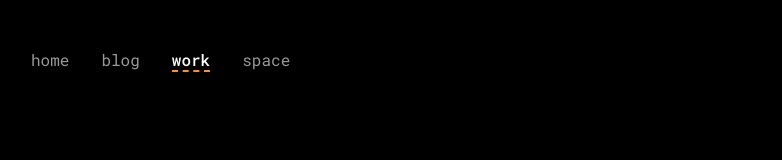
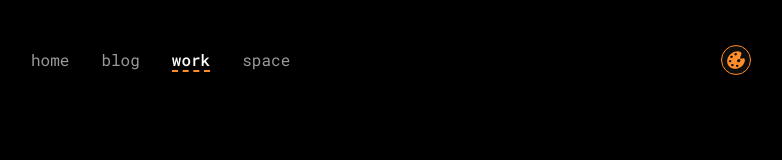
Before and after one commit to kisankumavat85/v2, a Next.js app: page /work in a window 1280 px wide. Shown: the top 160 px of the page, without its empty margins (249-1031 px from the left). Built offline with nearby package versions, Linux system fonts and the light colour scheme.

Commit message:
feature: Theme toggler added

```diff
--- a/src/app/globals.css
+++ b/src/app/globals.css
@@ -3,7 +3,7 @@
 @tailwind utilities;
 
 @layer base {
-  :root {
+  html[data-theme="default"] {
     --color-primary: hsl(28, 100%, 58%);
     --color-primary-2: hsl(28, 100%, 30%);
     --color-secondary: hsl(0, 0%, 0%);
@@ -12,7 +12,7 @@
     --color-line: hsl(0, 0%, 20%);
   }
 
-  .lavender {
+  html[data-theme="lavender"] {
     --color-primary: hsl(301, 100%, 82%);
     --color-secondary: rgb(25, 24, 37);
     --color-bg: hsl(245, 21%, 17%);
@@ -20,15 +20,15 @@
     --color-line: hsl(245, 21%, 30%);
   }
 
-  .charleston-green {
-    --color-primary: hsl(43, 100%, 94%);
+  html[data-theme="charleston-green"] {
+    --color-primary: hsl(43, 84%, 50%);
     --color-secondary: #28292a;
     --color-bg: hsl(210, 3%, 22%);
     --color-bg-hover: hsl(210, 3%, 28%);
     --color-line: hsl(210, 3%, 33%);
   }
 
-  .raisin-black {
+  html[data-theme="raisin-black"] {
     --color-primary: hsl(15, 64%, 77%);
     --color-secondary: #212121;
     --color-bg: hsl(0, 0%, 17%);
@@ -36,7 +36,7 @@
     --color-line: hsl(0, 0%, 27%);
   }
 
-  .charcoal-theme {
+  html[data-theme="charcoal-theme"] {
     --color-primary: hsl(42, 97%, 60%);
     --color-secondary: hsl(221, 24%, 28%);
     --color-bg: hsl(221, 24%, 32%);
@@ -44,7 +44,7 @@
     --color-line: hsl(221, 24%, 42%);
   }
 
-  .theme-x {
+  html[data-theme="theme-x"] {
     --color-primary: hsl(80, 97%, 65%);
     --color-secondary: hsl(330, 100%, 12%);
     --color-bg: hsl(330, 100%, 16%);
@@ -52,7 +52,7 @@
     --color-line: hsl(330, 100%, 30%);
   }
 
-  .crayola-yellow {
+  html[data-theme="crayola-yellow"] {
     --color-primary: rgb(247, 232, 135);
     --color-secondary: hsl(230, 32%, 21%);
     --color-bg: hsl(230, 32%, 26%);
--- a/src/app/layout.tsx
+++ b/src/app/layout.tsx
@@ -23,7 +23,7 @@ export default function RootLayout({
   children: React.ReactNode;
 }) {
   return (
-    <html lang="en">
+    <html lang="en" data-theme="default">
       <body
         className={`max-w-3xl px-6 mx-auto bg-secondary text-white ${robotoMono.variable} font-mono`}
       >
--- a/src/app/space/page.tsx
+++ b/src/app/space/page.tsx
@@ -8,7 +8,7 @@ import type { Track } from "@/types/spotify";
 
 const SpacePage = async () => {
   const tracks = (await getSpotifyTopItems("tracks", {
-    time_range: "medium_term",
+    time_range: "short_term",
     limit: 5,
   })) as Track[];
 
@@ -43,7 +43,7 @@ const SpacePage = async () => {
       <div className="mb-14">
         <H2>My Top Tracks</H2>
         <div className="grid md:grid-cols-2 gap-4">
-          {tracks.slice(0, 4).map((track) => (
+          {tracks.map((track) => (
             <div className="h-[80px]" key={track.id}>
               <TrackIframe trackId={track.id} />
             </div>
--- a/src/components/Header/Navigation/index.tsx
+++ b/src/components/Header/Navigation/index.tsx
@@ -5,15 +5,26 @@ import { usePathname } from "next/navigation";
 import { twMerge } from "tailwind-merge";
 import clsx from "clsx";
 
-import { navLinks } from "@/constants";
+import ThemeIcon from "@/components/Icons/ThemeIcon";
+import { navLinks, themes } from "@/constants";
 
 const Navigation = () => {
   const pathname = usePathname();
   const path = `/${pathname.split("/")[1]}`;
 
+  const handleThemeClick = () => {
+    const html = document.querySelector("html");
+    const currentTheme = html?.getAttribute(
+      "data-theme"
+    ) as (typeof themes)[number];
+    const currentIndex = themes.indexOf(currentTheme) ?? 0;
+    let newIndex = currentIndex == themes.length - 1 ? 0 : currentIndex + 1;
+    html?.setAttribute("data-theme", themes[newIndex]);
+  };
+
   return (
-    <nav role="navigation" className="h-20 flex items-center">
-      <ul className="flex gap-8">
+    <nav role="navigation" className="h-20 flex items-center justify-between">
+      <ul className="flex gap-5 sm:gap-8">
         {navLinks.map((link) => {
           const isActive = path === link.href;
 
@@ -34,6 +45,12 @@ const Navigation = () => {
           );
         })}
       </ul>
+      <div
+        className="cursor-pointer border-0 rounded-full"
+        onClick={handleThemeClick}
+      >
+        <ThemeIcon />
+      </div>
     </nav>
   );
 };
--- /dev/null
+++ b/src/components/Icons/ThemeIcon.tsx
@@ -0,0 +1,19 @@
+const ThemeIcon = () => {
+  return (
+    <div className="border rounded-full border-primary bg-bg sm:p-1 p-[2px]">
+      <svg
+        className="fill-primary w-[18px] h-[18px] sm:w-[20px] sm:h-[20px]"
+        viewBox="0 0 36 36"
+        xmlns="http://www.w3.org/2000/svg"
+      >
+        <title>color_palette_solid</title>
+
+        <g id="b894e32b-0437-45ab-b8bf-9f0c4e8f57cd" data-name="Layer 3">
+          <path d="M32.23,14.89c-2.1-.56-4.93,1.8-6.34.3-1.71-1.82,2.27-5.53,1.86-8.92-.33-2.78-3.51-4.08-6.66-4.1A18.5,18.5,0,0,0,7.74,7.59c-6.64,6.59-8.07,16-1.37,22.48,6.21,6,16.61,4.23,22.67-1.4a17.73,17.73,0,0,0,4.22-6.54C34.34,19.23,34.44,15.49,32.23,14.89ZM9.4,10.57a2.23,2.23,0,0,1,2.87,1.21,2.22,2.22,0,0,1-1.81,2.53A2.22,2.22,0,0,1,7.59,13.1,2.23,2.23,0,0,1,9.4,10.57ZM5.07,20.82a2.22,2.22,0,0,1,1.82-2.53A2.22,2.22,0,0,1,9.75,19.5,2.23,2.23,0,0,1,7.94,22,2.24,2.24,0,0,1,5.07,20.82Zm7,8.33a2.22,2.22,0,0,1-2.87-1.21A2.23,2.23,0,0,1,11,25.41a2.23,2.23,0,0,1,2.87,1.21A2.22,2.22,0,0,1,12,29.15ZM15,8.26a2.23,2.23,0,0,1,1.81-2.53,2.24,2.24,0,0,1,2.87,1.21,2.22,2.22,0,0,1-1.82,2.53A2.21,2.21,0,0,1,15,8.26Zm5.82,22.19a2.22,2.22,0,0,1-2.87-1.21,2.23,2.23,0,0,1,1.81-2.53,2.24,2.24,0,0,1,2.87,1.21A2.22,2.22,0,0,1,20.78,30.45Zm5-10.46a3.2,3.2,0,0,1-1.69,1.76,3.53,3.53,0,0,1-1.4.3,2.78,2.78,0,0,1-2.56-1.5,2.49,2.49,0,0,1-.07-2,3.2,3.2,0,0,1,1.69-1.76,3,3,0,0,1,4,1.2A2.54,2.54,0,0,1,25.79,20Z" />
+        </g>
+      </svg>
+    </div>
+  );
+};
+
+export default ThemeIcon;
--- a/src/constants/index.ts
+++ b/src/constants/index.ts
@@ -122,3 +122,13 @@ export const books = [
     language: "English",
   },
 ];
+
+export const themes = [
+  "default",
+  "lavender",
+  "charleston-green",
+  "raisin-black",
+  "charcoal-theme",
+  "theme-x",
+  "crayola-yellow",
+];
--- a/src/posts/google-captcha-in-remix.mdx
+++ b/src/posts/google-captcha-in-remix.mdx
@@ -23,4 +23,4 @@ To overcome this problem I used Google ReCaptcha.
 
 ## Google ReCaptcha v2
 
-I decided to use v2 of the Google ReCaptcha. You can register your sit [here](https://www.google.com/u/0/recaptcha/admin/create).
+I decided to use v2 of the Google ReCaptcha. You can register your sit [here](https://www.google.com/u/0/recaptcha/admin/create) for .
```
